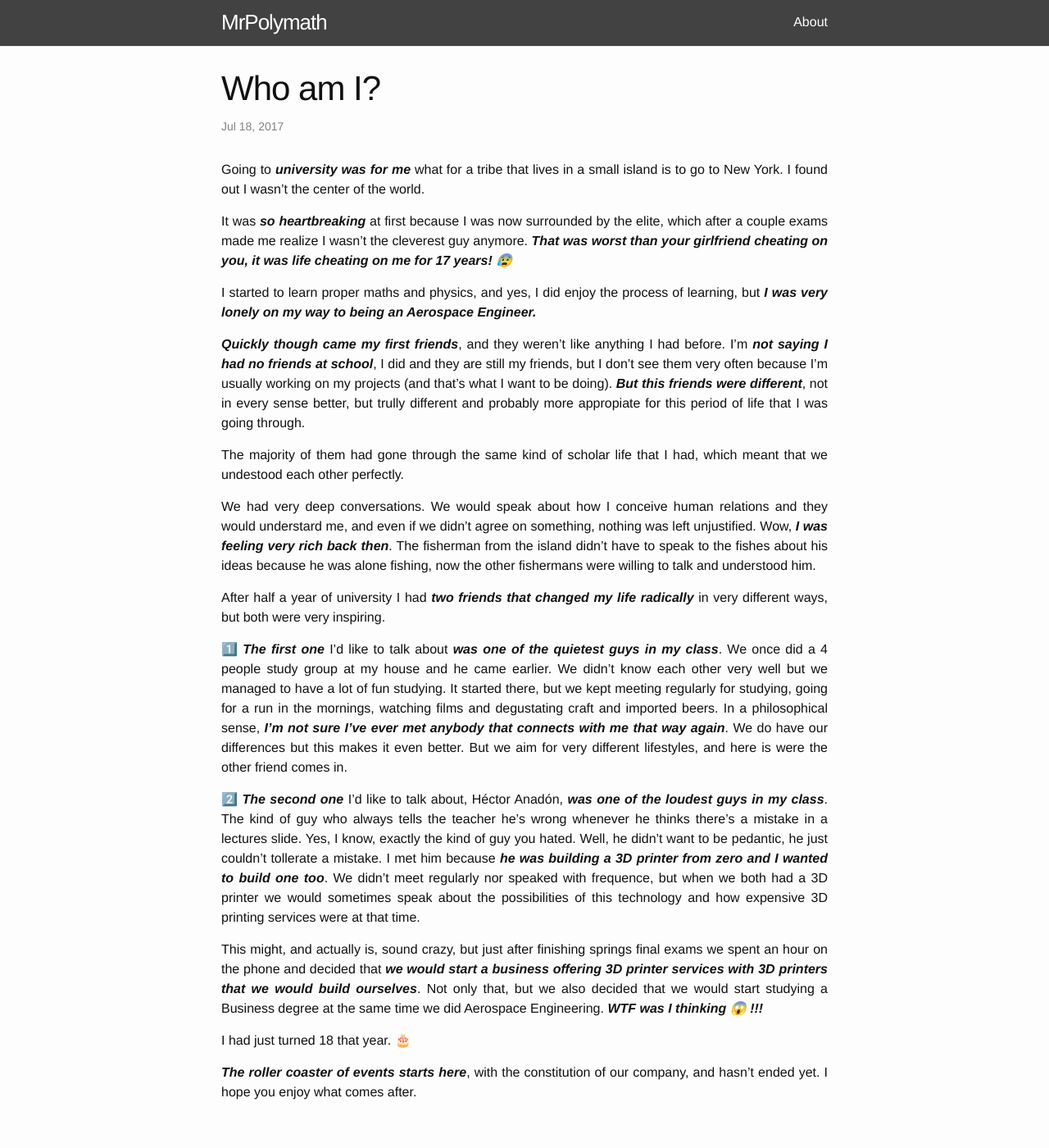
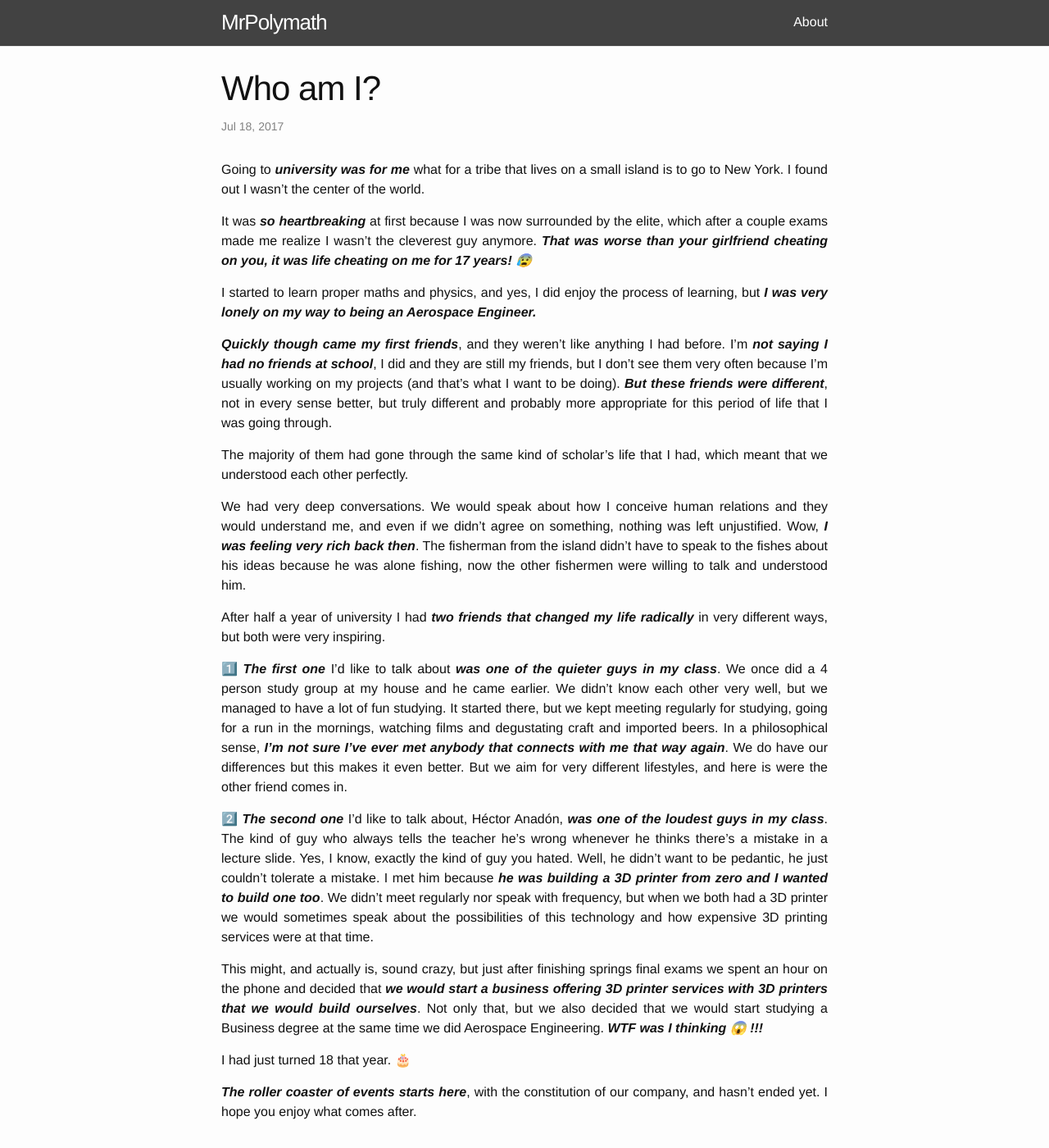
Before and after one commit to MrPolymath/mrpolymath.github.io, a Jekyll site: the page built from _posts/2017-07-19-who-am-I.markdown, in a window 1280 px wide and 1400 px high. Shown: the whole window at 82% size. Built offline with Jekyll 4.4.1, drawn with Linux system fonts in a browser that asks for light colours; emoji names are drawn with the system emoji font.

Commit message:
Fix spelling mistakes

```diff
--- a/_posts/2017-07-19-who-am-I.markdown
+++ b/_posts/2017-07-19-who-am-I.markdown
@@ -4,25 +4,25 @@ title:  "Who am I?"
 date:   2017-07-19 00:30:00 +0200
 categories: me
 ---
-Going to ***university was for me*** what for a tribe that lives in a small island is to go to New York. I found out I wasn't the center of the world.
+Going to ***university was for me*** what for a tribe that lives on a small island is to go to New York. I found out I wasn't the center of the world.
 
-It was ***so heartbreaking*** at first because I was now surrounded by the elite, which after a couple exams made me realize I wasn't the cleverest guy anymore. ***That was worst than your girlfriend cheating on you, it was life cheating on me for 17 years! :cold_sweat:***
+It was ***so heartbreaking*** at first because I was now surrounded by the elite, which after a couple exams made me realize I wasn't the cleverest guy anymore. ***That was worse than your girlfriend cheating on you, it was life cheating on me for 17 years! :cold_sweat:***
 
 I started to learn proper maths and physics, and yes, I did enjoy the process of learning, but ***I was very lonely on my way to being an Aerospace Engineer.***
 
-***Quickly though came my first friends***, and they weren't like anything I had before. I'm ***not saying I had no friends at school***, I did and they are still my friends, but I don't see them very often because I'm usually working on my projects (and that's what I want to be doing). ***But this friends were different***, not in every sense better, but trully different and probably more appropiate for this period of life that I was going through.
+***Quickly though came my first friends***, and they weren't like anything I had before. I'm ***not saying I had no friends at school***, I did and they are still my friends, but I don't see them very often because I'm usually working on my projects (and that's what I want to be doing). ***But these friends were different***, not in every sense better, but truly different and probably more appropriate for this period of life that I was going through.
 
-The majority of them had gone through the same kind of scholar life that I had, which meant that we undestood each other perfectly.
+The majority of them had gone through the same kind of scholar's life that I had, which meant that we understood each other perfectly.
 
-We had very deep conversations. We would speak about how I conceive human relations and they would understard me, and even if we didn't agree on something, nothing was left unjustified. Wow, ***I was feeling very rich back then***. The fisherman from the island didn't have to speak to the fishes about his ideas because he was alone fishing, now the other fishermans were willing to talk and understood him.
+We had very deep conversations. We would speak about how I conceive human relations and they would understand me, and even if we didn't agree on something, nothing was left unjustified. Wow, ***I was feeling very rich back then***. The fisherman from the island didn't have to speak to the fishes about his ideas because he was alone fishing, now the other fishermen were willing to talk and understood him.
 
 After half a year of university I had ***two friends that changed my life radically*** in very different ways, but both were very inspiring.
 
-:one: ***The first one*** I'd like to talk about ***was one of the quietest guys in my class***. We once did a 4 people study group at my house and he came earlier. We didn't know each other very well but we managed to have a lot of fun studying. It started there, but we kept meeting regularly for studying, going for a run in the mornings, watching films and degustating craft and imported beers. In a philosophical sense, ***I'm not sure I've ever met anybody that connects with me that way again***.
+:one: ***The first one*** I'd like to talk about ***was one of the quieter guys in my class***. We once did a 4 person study group at my house and he came earlier. We didn't know each other very well, but we managed to have a lot of fun studying. It started there, but we kept meeting regularly for studying, going for a run in the mornings, watching films and degustating craft and imported beers. In a philosophical sense, ***I'm not sure I've ever met anybody that connects with me that way again***.
 We do have our differences but this makes it even better.
 But we aim for very different lifestyles, and here is were the other friend comes in.
 
-:two: ***The second one*** I'd like to talk about, Héctor Anadón, ***was one of the loudest guys in my class***. The kind of guy who always tells the teacher he's wrong whenever he thinks there's a mistake in a lectures slide. Yes, I know, exactly the kind of guy you hated. Well, he didn't want to be pedantic, he just couldn't tollerate a mistake. I met him because ***he was building a 3D printer from zero and I wanted to build one too***. We didn't meet regularly nor speaked with frequence, but when we both had a 3D printer we would sometimes speak about the possibilities of this technology and how expensive 3D printing services were at that time.
+:two: ***The second one*** I'd like to talk about, Héctor Anadón, ***was one of the loudest guys in my class***. The kind of guy who always tells the teacher he's wrong whenever he thinks there's a mistake in a lecture slide. Yes, I know, exactly the kind of guy you hated. Well, he didn't want to be pedantic, he just couldn't tolerate a mistake. I met him because ***he was building a 3D printer from zero and I wanted to build one too***. We didn't meet regularly nor speak with frequency, but when we both had a 3D printer we would sometimes speak about the possibilities of this technology and how expensive 3D printing services were at that time.
 
 This might, and actually is, sound crazy, but just after finishing springs final exams we spent an hour on the phone and decided that ***we would start a business offering 3D printer services with 3D printers that we would build ourselves***. Not only that, but we also decided that we would start studying a Business degree at the same time we did Aerospace Engineering. ***WTF was I thinking :scream: !!!***
 
```
